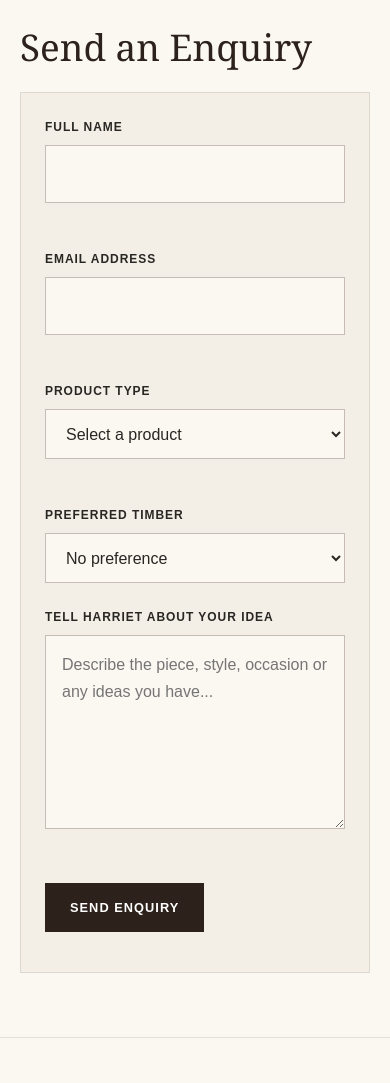
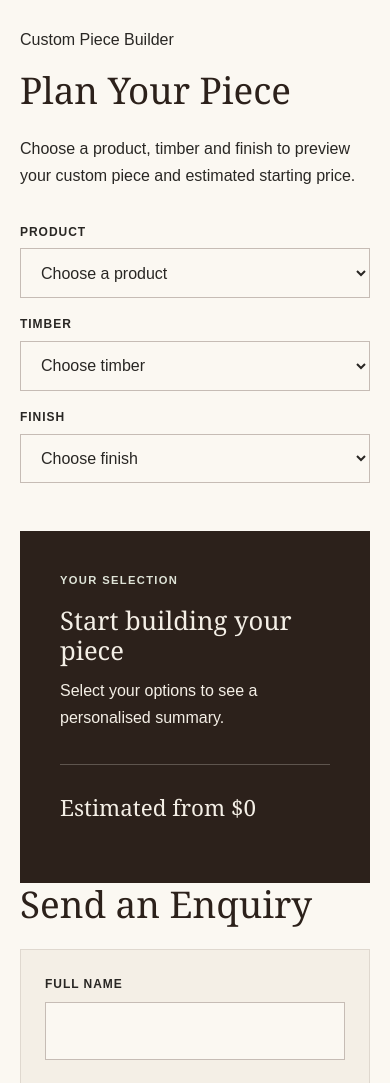
Before and after one commit to cameronker/boone-and-grain-website, a plain HTML site: page contact.html in a window 390 px wide. Shown: the part 900-1983 px from the top of the page. Drawn offline with Linux system fonts and the light colour scheme.

Commit message:
Build interactive custom order configurator

```diff
--- a/contact.html
+++ b/contact.html
@@ -39,7 +39,61 @@
         </section>
 
         <section>
+            <section class="custom-builder" aria-labelledby="builder-heading">
+                <div>
+                    <p>Custom Piece Builder</p>
+                    <h2 id="builder-heading">Plan Your Piece</h2>
 
+                    <p>
+                        Choose a product, timber and finish to preview your custom
+                        piece and estimated starting price.
+                    </p>
+
+                    <div class="builder-options">
+
+                        <div>
+                            <label for="builder-product">Product</label>
+                            <select id="builder-product">
+                                <option value="">Choose a product</option>
+                                <option value="Earrings" data-price="42">Earrings</option>
+                                <option value="Brooch" data-price="38">Brooch</option>
+                                <option value="Hairpin" data-price="36">Hairpin</option>
+                                <option value="Bracelet" data-price="55">Bracelet</option>
+                            </select>
+                        </div>
+
+                        <div>
+                            <label for="builder-timber">Timber</label>
+                            <select id="builder-timber">
+                                <option value="">Choose timber</option>
+                                <option value="Walnut" data-price="0">Walnut</option>
+                                <option value="Oak" data-price="3">Oak</option>
+                                <option value="River Gum" data-price="5">River Gum</option>
+                            </select>
+                        </div>
+
+                        <div>
+                            <label for="builder-finish">Finish</label>
+                            <select id="builder-finish">
+                                <option value="">Choose finish</option>
+                                <option value="Natural" data-price="0">Natural</option>
+                                <option value="Satin" data-price="5">Satin</option>
+                                <option value="Polished" data-price="8">Polished</option>
+                            </select>
+                        </div>
+
+                    </div>
+                </div>
+
+                <aside class="builder-summary" aria-live="polite">
+                    <p>Your Selection</p>
+                    <h3 id="builder-summary-title">Start building your piece</h3>
+                    <p id="builder-summary-details">
+                        Select your options to see a personalised summary.
+                    </p>
+                    <p id="builder-price">Estimated from $0</p>
+                </aside>
+            </section>
             <h2>Send an Enquiry</h2>
 
             <form id="enquiry-form" novalidate>
@@ -86,13 +140,8 @@
                 <div>
                     <label for="message">Tell Harriet About Your Idea</label>
 
-                    <textarea
-                        id="message"
-                        name="message"
-                        rows="6"
-                        required
-                        placeholder="Describe the piece, style, occasion or any ideas you have..."
-                    ></textarea>
+                    <textarea id="message" name="message" rows="6" required
+                        placeholder="Describe the piece, style, occasion or any ideas you have..."></textarea>
 
                     <small class="error-message" id="message-error"></small>
                 </div>
--- a/css/style.css
+++ b/css/style.css
@@ -554,6 +554,65 @@ textarea:focus-visible {
     top: 1rem;
 }
 
+/* Custom order builder */
+
+.custom-builder {
+    align-items: start;
+    display: grid;
+    gap: 3rem;
+    grid-template-columns: 1.3fr 0.7fr;
+}
+
+.builder-options {
+    display: grid;
+    gap: 1rem;
+    margin-top: 2rem;
+}
+
+.builder-options label {
+    display: block;
+    font-size: 0.75rem;
+    font-weight: 700;
+    letter-spacing: 0.08em;
+    margin-bottom: 0.4rem;
+    text-transform: uppercase;
+}
+
+.builder-options select {
+    background-color: var(--light-cream);
+    border: 1px solid rgba(75, 52, 40, 0.3);
+    color: var(--charcoal);
+    font: inherit;
+    padding: 0.9rem 1rem;
+    width: 100%;
+}
+
+.builder-summary {
+    background-color: var(--dark-walnut);
+    color: var(--cream);
+    padding: 2.5rem;
+}
+
+.builder-summary h3 {
+    color: var(--cream);
+}
+
+.builder-summary>p:first-child {
+    color: var(--light-sage);
+    font-size: 0.7rem;
+    font-weight: 700;
+    letter-spacing: 0.12em;
+    text-transform: uppercase;
+}
+
+#builder-price {
+    border-top: 1px solid rgba(244, 239, 230, 0.25);
+    font-family: var(--serif);
+    font-size: 1.4rem;
+    margin-top: 2rem;
+    padding-top: 1.5rem;
+}
+
 /* ---------- 13. TABLET ---------- */
 
 @media (max-width: 900px) {
@@ -577,6 +636,10 @@ textarea:focus-visible {
 
     .product-grid {
         grid-template-columns: repeat(2, 1fr);
+    }
+
+    .custom-builder {
+    grid-template-columns: 1fr;
     }
 
 }
--- a/js/script.js
+++ b/js/script.js
@@ -180,3 +180,67 @@ if (enquiryForm) {
     });
 
 }
+
+// Custom order configurator
+
+const builderProduct = document.getElementById("builder-product");
+const builderTimber = document.getElementById("builder-timber");
+const builderFinish = document.getElementById("builder-finish");
+
+const builderTitle = document.getElementById("builder-summary-title");
+const builderDetails = document.getElementById("builder-summary-details");
+const builderPrice = document.getElementById("builder-price");
+
+function updateBuilder() {
+
+    if (!builderProduct || !builderTimber || !builderFinish) {
+        return;
+    }
+
+    const productOption =
+        builderProduct.options[builderProduct.selectedIndex];
+
+    const timberOption =
+        builderTimber.options[builderTimber.selectedIndex];
+
+    const finishOption =
+        builderFinish.options[builderFinish.selectedIndex];
+
+    const product = builderProduct.value;
+    const timber = builderTimber.value;
+    const finish = builderFinish.value;
+
+    if (product === "") {
+        builderTitle.textContent = "Start building your piece";
+        builderDetails.textContent =
+            "Select your options to see a personalised summary.";
+        builderPrice.textContent = "Estimated from $0";
+        return;
+    }
+
+    const productPrice = Number(productOption.dataset.price || 0);
+    const timberPrice = Number(timberOption.dataset.price || 0);
+    const finishPrice = Number(finishOption.dataset.price || 0);
+
+    const totalPrice = productPrice + timberPrice + finishPrice;
+
+    builderTitle.textContent = product;
+
+    builderDetails.textContent =
+        (timber || "Any timber") +
+        " · " +
+        (finish || "Any finish");
+
+    builderPrice.textContent =
+        "Estimated from $" + totalPrice;
+
+}
+
+
+if (builderProduct && builderTimber && builderFinish) {
+
+    builderProduct.addEventListener("change", updateBuilder);
+    builderTimber.addEventListener("change", updateBuilder);
+    builderFinish.addEventListener("change", updateBuilder);
+
+}
```
